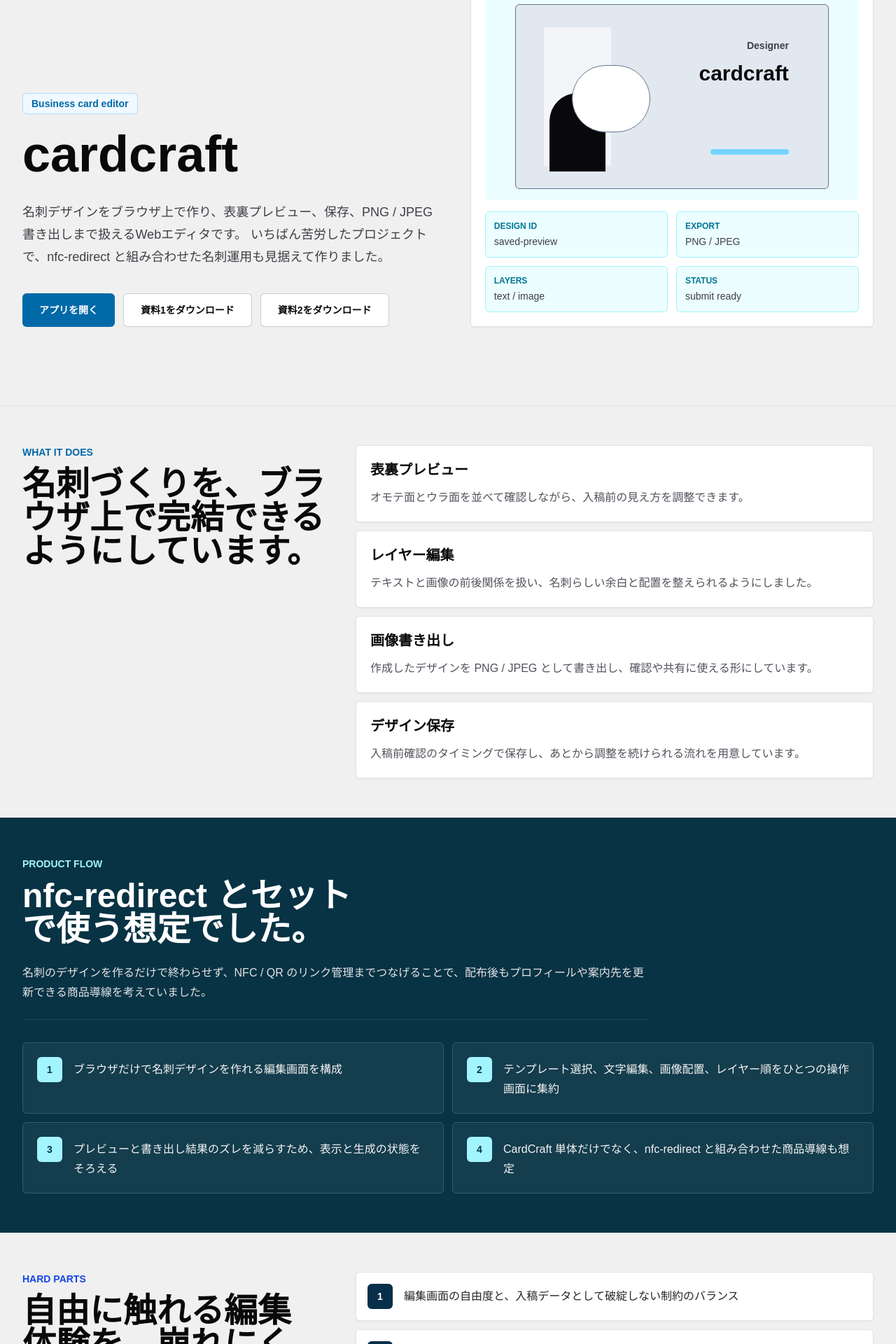
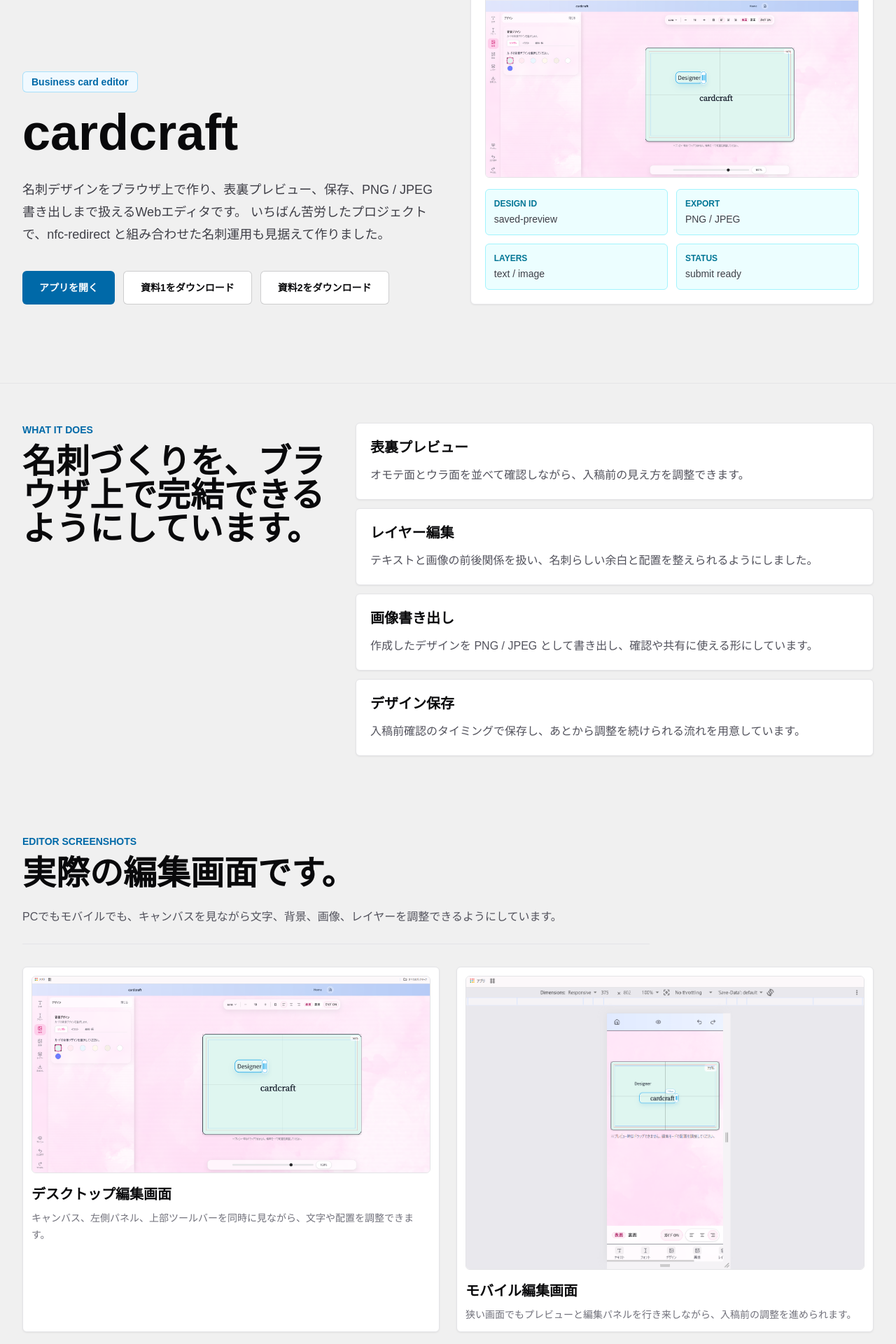
Before and after one commit to muu-ima/portfolio, a Next.js app: page /works/cardcraft in a window 1280 px wide. Shown: the part 260-2180 px from the top of the page at 70% size. Built offline with nearby package versions, Linux system fonts and the light colour scheme; a web font is replaced by a local one.

Commit message:
Add CardCraft editor screenshots

```diff
--- a/app/works/cardcraft/page.tsx
+++ b/app/works/cardcraft/page.tsx
@@ -1,4 +1,5 @@
 import type { Metadata } from "next";
+import Image from "next/image";
 import Link from "next/link";
 import SideKanaNav from "../../components/SideKanaNav";
 import SiteFooter from "../../components/SiteFooter";
@@ -40,6 +41,27 @@ const hardParts = [
 ];
 
 const stack = ["Next.js 16", "React 19", "TypeScript", "Supabase", "Canvas", "PNG / JPEG Export"];
+
+const screenshots = [
+  {
+    title: "デスクトップ編集画面",
+    description:
+      "キャンバス、左側パネル、上部ツールバーを同時に見ながら、文字や配置を調整できます。",
+    src: "/screenshots/cardcraft/desktop-editor.png",
+    alt: "CardCraft のデスクトップ編集画面",
+    width: 1920,
+    height: 946,
+  },
+  {
+    title: "モバイル編集画面",
+    description:
+      "狭い画面でもプレビューと編集パネルを行き来しながら、入稿前の調整を進められます。",
+    src: "/screenshots/cardcraft/mobile-editor.png",
+    alt: "CardCraft のモバイル編集画面",
+    width: 1287,
+    height: 946,
+  },
+];
 
 export const metadata: Metadata = {
   title: "cardcraft | Portfolio",
@@ -107,18 +129,17 @@ export default function CardCraftPage() {
                   saved
                 </span>
               </div>
-              <div className="mt-5 rounded-md bg-cyan-50 p-4">
-                <div className="relative mx-auto aspect-[1.7/1] max-w-md overflow-hidden rounded-md border border-slate-500 bg-slate-200">
-                  <div className="absolute inset-y-8 left-10 w-24 bg-white/60" />
-                  <div className="absolute bottom-6 left-12 h-28 w-20 rounded-t-full bg-zinc-950" />
-                  <div className="absolute bottom-20 left-20 h-24 w-28 rounded-full border border-slate-500 bg-white" />
-                  <div className="absolute right-14 top-12 text-right">
-                    <p className="text-sm font-semibold text-zinc-700">Designer</p>
-                    <p className="mt-3 text-3xl font-semibold text-zinc-950">cardcraft</p>
-                  </div>
-                  <div className="absolute bottom-12 right-14 h-2 w-28 rounded-full bg-sky-300" />
-                </div>
-              </div>
+              <figure className="mt-5 overflow-hidden rounded-md border border-zinc-200 bg-zinc-50">
+                <Image
+                  src="/screenshots/cardcraft/desktop-editor.png"
+                  alt="CardCraft の編集画面プレビュー"
+                  width={1920}
+                  height={946}
+                  loading="eager"
+                  sizes="(max-width: 1024px) 100vw, 560px"
+                  className="h-auto w-full object-cover"
+                />
+              </figure>
               <div className="mt-4 grid grid-cols-2 gap-3">
                 {[
                   ["DESIGN ID", "saved-preview"],
@@ -156,6 +177,45 @@ export default function CardCraftPage() {
                 <h3 className="text-xl font-semibold tracking-normal">{feature.title}</h3>
                 <p className="mt-3 text-base leading-7 text-zinc-600">{feature.description}</p>
               </article>
+            ))}
+          </div>
+        </div>
+      </section>
+
+      <section className="px-5 py-14 sm:px-8">
+        <div className="mx-auto max-w-7xl">
+          <div className="max-w-4xl border-b border-zinc-200 pb-6">
+            <p className="text-sm font-semibold uppercase tracking-normal text-sky-700">
+              Editor Screenshots
+            </p>
+            <h2 className="mt-3 text-3xl font-semibold tracking-normal sm:text-5xl">
+              実際の編集画面です。
+            </h2>
+            <p className="mt-6 text-base leading-7 text-zinc-600">
+              PCでもモバイルでも、キャンバスを見ながら文字、背景、画像、レイヤーを調整できるようにしています。
+            </p>
+          </div>
+          <div className="mt-8 grid gap-6 lg:grid-cols-2">
+            {screenshots.map((screenshot) => (
+              <figure
+                key={screenshot.title}
+                className="rounded-md border border-zinc-200 bg-white p-3 shadow-sm shadow-zinc-950/5"
+              >
+                <Image
+                  src={screenshot.src}
+                  alt={screenshot.alt}
+                  width={screenshot.width}
+                  height={screenshot.height}
+                  sizes="(max-width: 1024px) 100vw, 600px"
+                  className="h-auto w-full rounded-md border border-zinc-200 object-cover"
+                />
+                <figcaption className="mt-4">
+                  <p className="text-xl font-semibold tracking-normal">{screenshot.title}</p>
+                  <p className="mt-2 text-sm leading-6 text-zinc-500">
+                    {screenshot.description}
+                  </p>
+                </figcaption>
+              </figure>
             ))}
           </div>
         </div>
```
Also changed, not shown: public/screenshots/cardcraft/desktop-editor.png (added), public/screenshots/cardcraft/mobile-editor.png (added).
